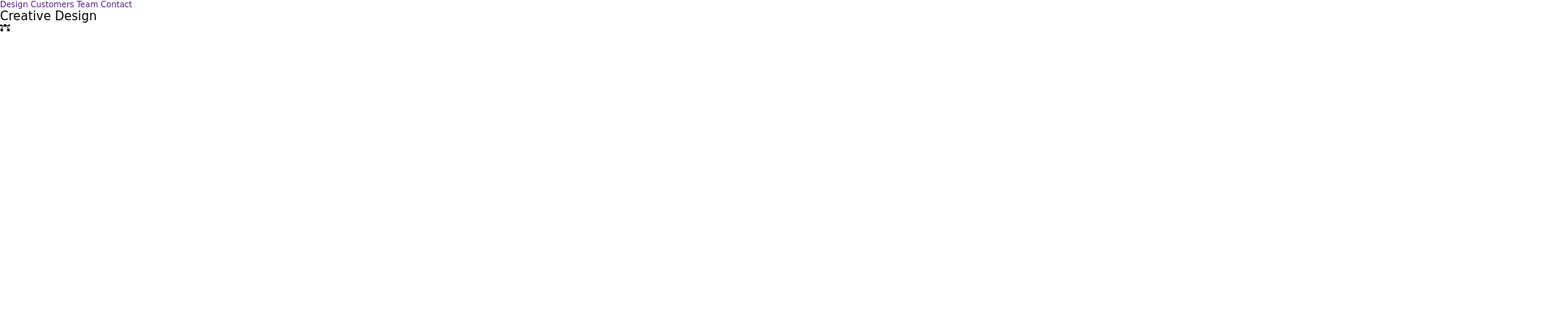
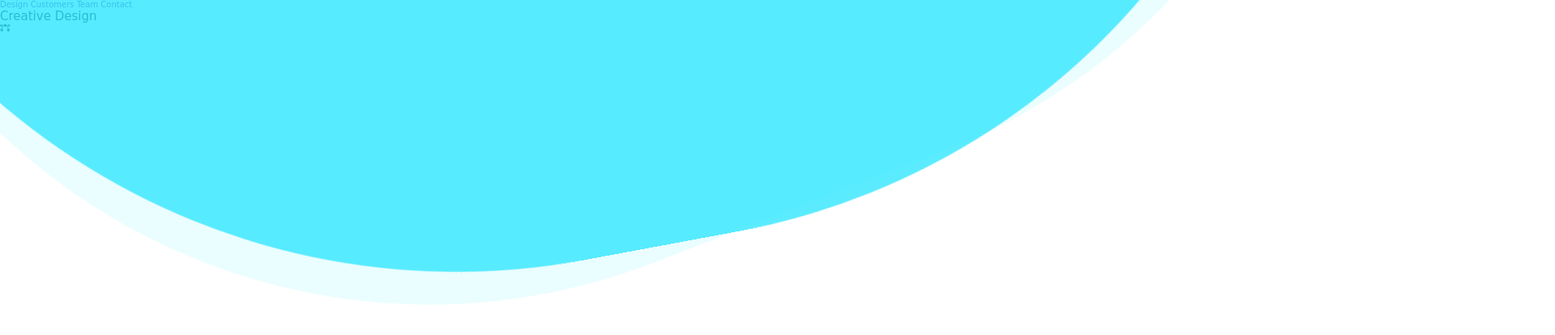
Before and after one commit to BrandonCarlos/CreativeDesign, a plain HTML site: page index.html in a window 1280 px wide. Shown: the top 414 px of the page at 81% size, 1920 px wide, since content can reach past the window. Drawn offline with Linux system fonts and the light colour scheme; a web font is replaced by a local one.

Commit message:
Customize Landing Page

```diff
--- a/style.css
+++ b/style.css
@@ -14,3 +14,47 @@
 html {
     font-size: 62.5%;
 }
+
+body {
+    overflow-x: hidden;
+}
+
+.section-1 {
+    width: 100%;
+    height: 100vh;
+    background-color: #fff;
+    position: relative;
+}
+
+.floating-bg {
+    width: 150vw;
+    height: 150vw;
+    background-color: rgba(50, 231, 255, 0.8);
+    position: absolute;
+    top: -125vw;
+    left: calc(50% - 75vw);
+    border-radius: 45%;
+    animation: rotate 30s infinite;
+}
+
+.floating-bg::before {
+    content: "";
+    width: 100%;
+    height: 100%;
+    background-color: rgba(50, 231, 255, 0.1);
+    position: absolute;
+    top: 0;
+    left: 0;
+    border-radius: 40%;
+    animation: rotate 30s infinite;
+}
+
+@keyframes rotate {
+    0% {
+        transform: rotate(0);
+    }
+
+    100% {
+        transform: rotate(360deg);
+    }
+}
```
